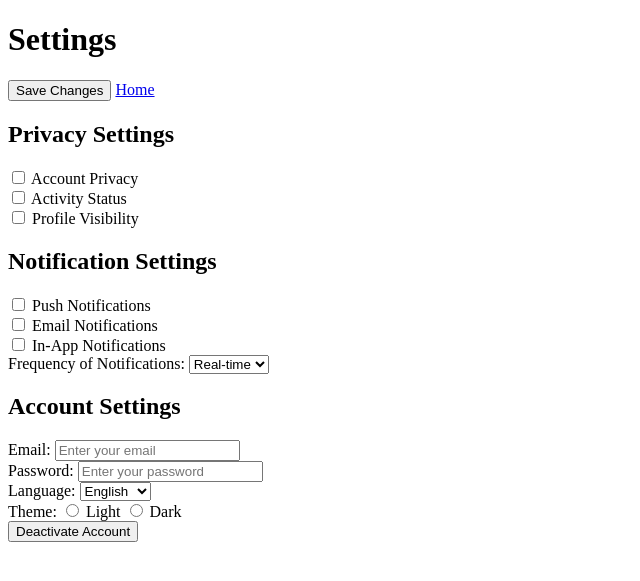
After one commit to BigDaddy57/GetFit, a Django app: page /pages/settings/ in a window 1280 px wide. The commit adds this page. Shown: the top 581 px of the page, without its empty margins (0-640 px from the left). Run offline with Django 4.2, Linux system fonts and the light colour scheme.

Commit message:
views.py newsfeed.html settings.html urls.py settings.py

```diff
--- a/GetFit/templates/base.html
+++ b/GetFit/templates/base.html
@@ -17,6 +17,7 @@
     <a href="{% url 'pages/user_profile' user.id %}">Profile</a>
     <a class="nav-link" href="{% url 'friends' user.id %}">Friends</a>
     <a class="nav-link" href="{% url 'followers' user.id %}">Followers</a>
+    <a class="nav-link" href="{% url 'settings' %}">Settings</a>
     <form method="GET" action="{% url 'search' %}">
       <input type="text" name="q" placeholder="Search...">
       <button type="submit">Search</button>
--- a/GetFit/templates/pages/newsfeed.html
+++ b/GetFit/templates/pages/newsfeed.html
@@ -7,7 +7,7 @@
       <h2>{{ post.title }}</h2>
       <p>{{ post.content }}</p>
       <p>Likes: <span class="like-count">{{ post.likes }}</span></p>
-      <button class="like-button" data-postid="{{ post.id }}">Like</button>
+      <button class="like-button" data-postid="{{ post.id }}" onclick="likePost({{ post.id }})">Like</button>
       <button class="comment-button" data-postid="{{ post.id }}">Comment</button>
       <button class="share-button" data-postid="{{ post.id }}">Share</button>
     </div>
--- /dev/null
+++ b/GetFit/templates/pages/settings.html
@@ -0,0 +1,81 @@
+<!DOCTYPE html>
+<html>
+  <head>
+    <title>Settings</title>
+  </head>
+  <body>
+    <h1>Settings</h1>
+    <input type="submit" name="submit" value="Save Changes">
+    <a href="{% url 'home' %}">Home</a>
+    <h2>Privacy Settings</h2>
+    <form>
+      <label>
+        <input type="checkbox" name="private" value="private"> Account Privacy
+      </label>
+      <br>
+      <label>
+        <input type="checkbox" name="activity" value="activity"> Activity Status
+      </label>
+      <br>
+      <label>
+        <input type="checkbox" name="visibility" value="visibility"> Profile Visibility
+      </label>
+    </form>
+
+    <h2>Notification Settings</h2>
+    <form>
+      <label>
+        <input type="checkbox" name="push" value="push"> Push Notifications
+      </label>
+      <br>
+      <label>
+        <input type="checkbox" name="email" value="email"> Email Notifications
+      </label>
+      <br>
+      <label>
+        <input type="checkbox" name="in-app" value="in-app"> In-App Notifications
+      </label>
+      <br>
+      <label>
+        Frequency of Notifications:
+        <select name="frequency">
+          <option value="real-time">Real-time</option>
+          <option value="hourly">Hourly</option>
+          <option value="daily">Daily</option>
+          <option value="weekly">Weekly</option>
+        </select>
+      </label>
+    </form>
+
+    <h2>Account Settings</h2>
+    <form>
+      <label>
+        Email:
+        <input type="email" name="email" placeholder="Enter your email">
+      </label>
+      <br>
+      <label>
+        Password:
+        <input type="password" name="password" placeholder="Enter your password">
+      </label>
+      <br>
+      <label>
+        Language:
+        <select name="language">
+          <option value="en">English</option>
+          <option value="fr">French</option>
+          <option value="es">Spanish</option>
+          <option value="de">German</option>
+        </select>
+      </label>
+      <br>
+      <label>
+        Theme:
+        <input type="radio" name="theme" value="light"> Light
+        <input type="radio" name="theme" value="dark"> Dark
+      </label>
+      <br>
+      <button type="submit" name="deactivate">Deactivate Account</button>
+    </form>
+  </body>
+</html>
--- a/GetFit/views.py
+++ b/GetFit/views.py
@@ -24,6 +24,7 @@ from .forms import PostForm
 from .forms import CreateCommentForm
 from .models import Post, Comment
 from .models import Post, Share
+from django.http import JsonResponse
 
 @login_required
 def index(request):
@@ -222,6 +223,7 @@ def share_post(request, post_id):
 
     # Redirect the user back to the newsfeed page
     return redirect('newsfeed')
+    return JsonResponse({})
 
 @login_required
 def like_post(request, post_id):
@@ -237,6 +239,7 @@ def like_post(request, post_id):
 
     # Redirect the user back to the newsfeed page
     return redirect('newsfeed')
+    return JsonResponse(data)
 
 def comment_post(request):
     if request.method == 'POST':
@@ -248,3 +251,6 @@ def comment_post(request):
             comment.save()
             return redirect('post_detail', post_id=post_id)
     return redirect('home')
+
+def settings(request):
+    return render(request, 'pages/settings.html')
--- a/GetFit_Project/settings.py
+++ b/GetFit_Project/settings.py
@@ -27,6 +27,8 @@ SECRET_KEY = 'django-insecure-0bn5kq*z9lo7ngh0k)9k9x2s^6q79uq80uott7m$jt*@%3tjk@
 DEBUG = True
 
 ALLOWED_HOSTS = []
+
+APPEND_SLASH = False
 
 
 # Application definition
@@ -68,6 +70,7 @@ TEMPLATES = [
                 'django.template.context_processors.request',
                 'django.contrib.auth.context_processors.auth',
                 'django.contrib.messages.context_processors.messages',
+                'django.template.context_processors.csrf',
             ],
         },
     },
--- a/GetFit_Project/urls.py
+++ b/GetFit_Project/urls.py
@@ -58,4 +58,8 @@ urlpatterns = [
     path('like_post/<int:post_id>/', views.like_post, name='like_post'),
     path('posts/<int:post_id>/comment/', views.create_comment, name='comment'),
     path('<int:pk>/share/', share_post, name='share'),
+    path('posts/like/<int:post_id>/', views.like_post, name='like_post'),
+    path('posts/share/<int:post_id>/', views.share_post, name='share_post'),
+    path('pages/settings/', views.settings, name='settings'),
+
 ]
```
Also changed, not shown: db.sqlite3.
